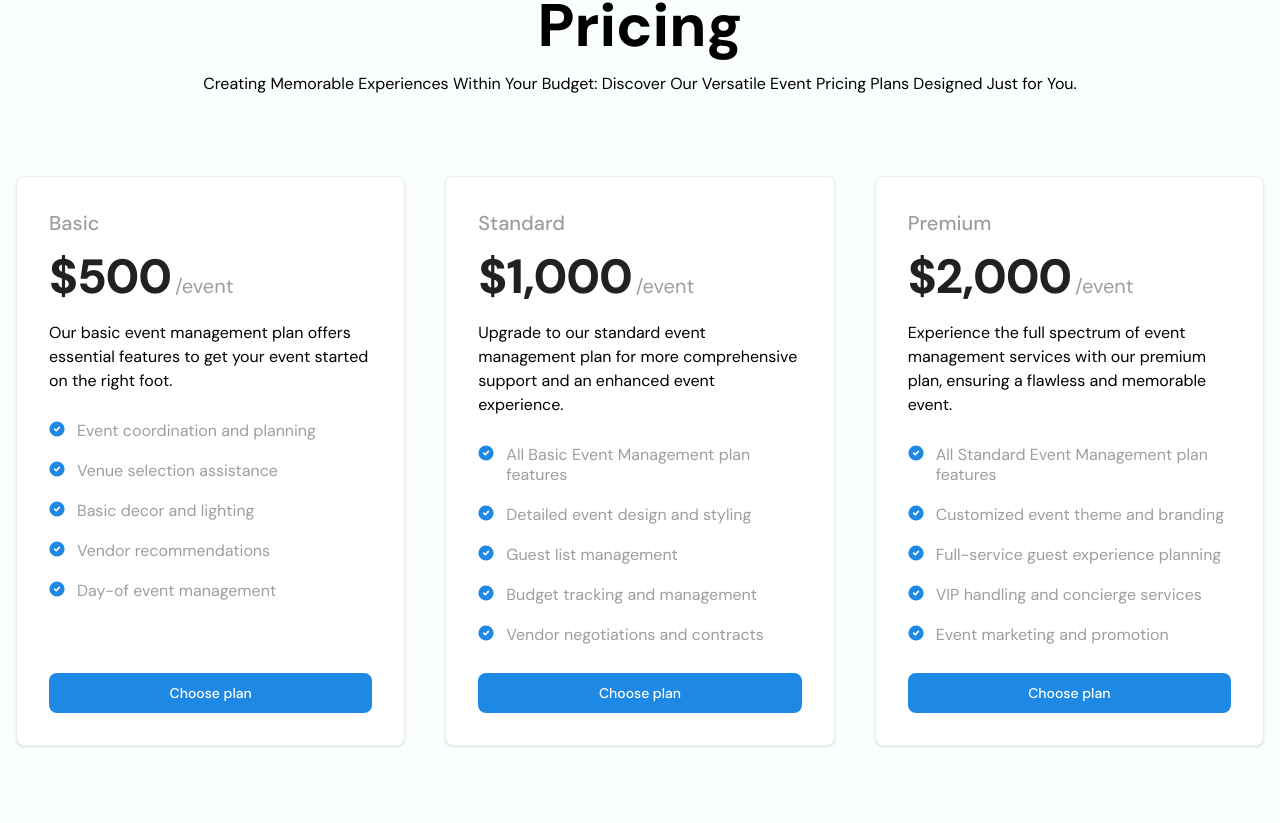
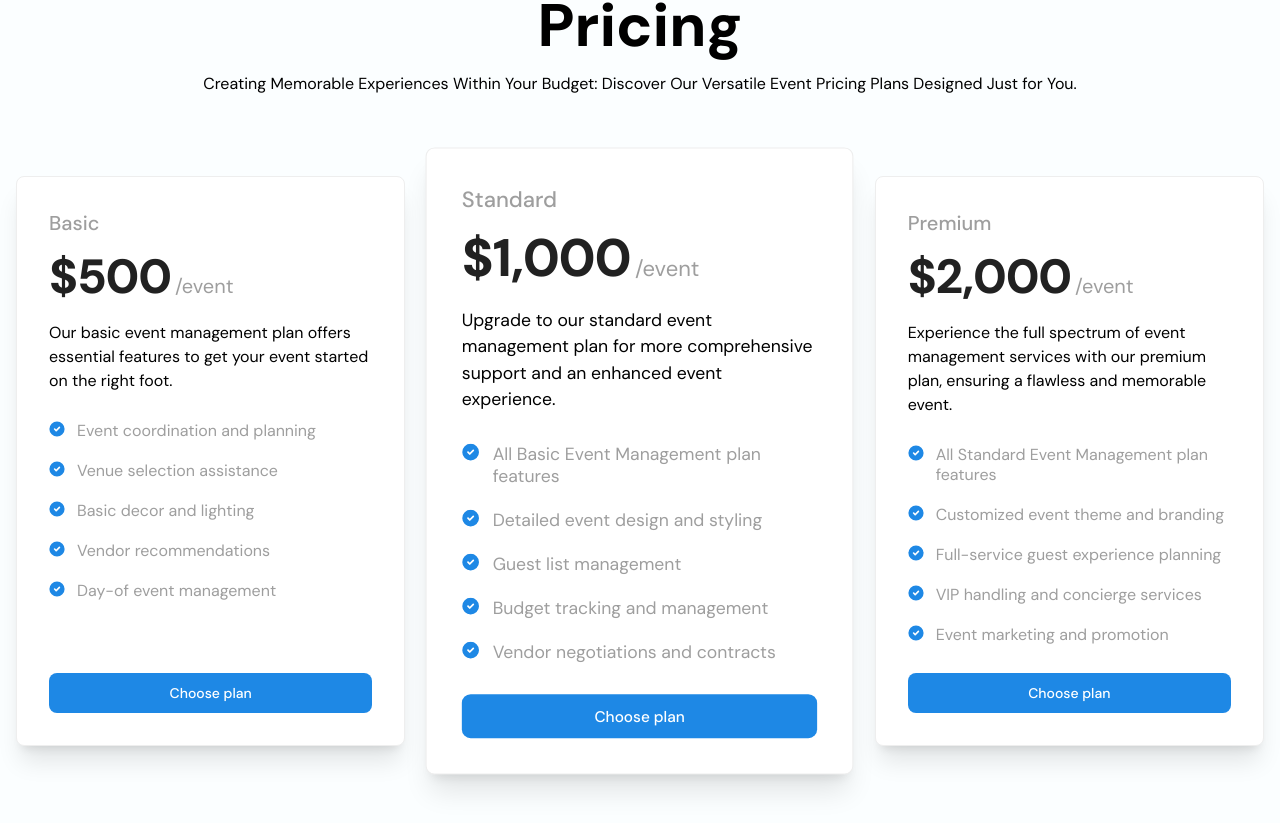
Before and after one commit to tushar-454/event-management-react, a React (Vite) app: page / in a window 1280 px wide. Shown: the part 2497-3320 px from the top of the page. Built offline with nearby package versions, Linux system fonts and the light colour scheme.

Commit message:
some hover effect added for awesome user experience

```diff
--- a/src/Components/Home/ClientHappiness/ClientHappiness.jsx
+++ b/src/Components/Home/ClientHappiness/ClientHappiness.jsx
@@ -69,11 +69,11 @@ const ClientHappiness = () => {
         >
           {clientHappinessApi?.map((review, index) => (
             <div key={index} className='relative h-full'>
-              <div className='text absolute flex flex-col gap-5 items-center w-full sm:w-96 bg-[#00000050] backdrop-blur-sm px-5 py-5 rounded-lg top-[45%] left-[50%] translate-x-[-50%] translate-y-[-50%]'>
+              <div className='text absolute flex flex-col gap-5 items-center w-full sm:w-96 bg-none sm:bg-[#00000050] backdrop-blur-0 sm:backdrop-blur-sm px-5 py-5 rounded-lg top-[45%] left-[50%] translate-x-[-50%] translate-y-[-50%] group'>
                 <img
                   src={review.image}
                   alt='client image'
-                  className='w-32 rounded-full'
+                  className='w-32 rounded-full transition group-hover:scale-105'
                 />
                 <h1 className='text-3xl text-white'>{review.name}</h1>
                 <p className='text-center text-white'>{review.review}</p>
--- a/src/Components/Home/Pricing/Plan.jsx
+++ b/src/Components/Home/Pricing/Plan.jsx
@@ -1,9 +1,14 @@
 import PropTypes from 'prop-types';
 
 const Plan = ({ singlePlan }) => {
-  const { plan_name, plan_description, plan_price, plan_features } = singlePlan;
+  const { id, plan_name, plan_description, plan_price, plan_features } =
+    singlePlan;
   return (
-    <div className='w-full flex flex-col p-4 bg-white border border-gray-200 rounded-lg shadow sm:p-8 dark:bg-gray-800 dark:border-gray-700'>
+    <div
+      className={`w-full flex flex-col p-4 bg-white border border-gray-200 rounded-lg shadow sm:p-8 dark:bg-gray-800 dark:border-gray-700 transition ${
+        id === 2 && 'scale-110 shadow-2xl'
+      } hover:scale-105 shadow-xl`}
+    >
       <h5 className='mb-4 text-xl font-medium text-gray-500 dark:text-gray-400'>
         {plan_name}
       </h5>
--- a/src/Components/Home/Services/Service.jsx
+++ b/src/Components/Home/Services/Service.jsx
@@ -5,7 +5,9 @@ const Service = ({ service }) => {
   const { name, path, image, price, long_description } = service;
   return (
     <>
-      <div className='relative flex w-full flex-col rounded-xl bg-white bg-clip-border text-gray-700 shadow-md'>
+      <div
+        className={`relative flex w-full flex-col rounded-xl bg-white bg-clip-border text-gray-700 shadow-md transition hover:scale-105 hover:shadow-lg`}
+      >
         <div className='relative mx-4 -mt-6 h-full overflow-hidden rounded-xl bg-blue-gray-500 bg-clip-border text-white shadow-lg shadow-blue-gray-500/40'>
           <img src={image} alt={name} />
         </div>
```
